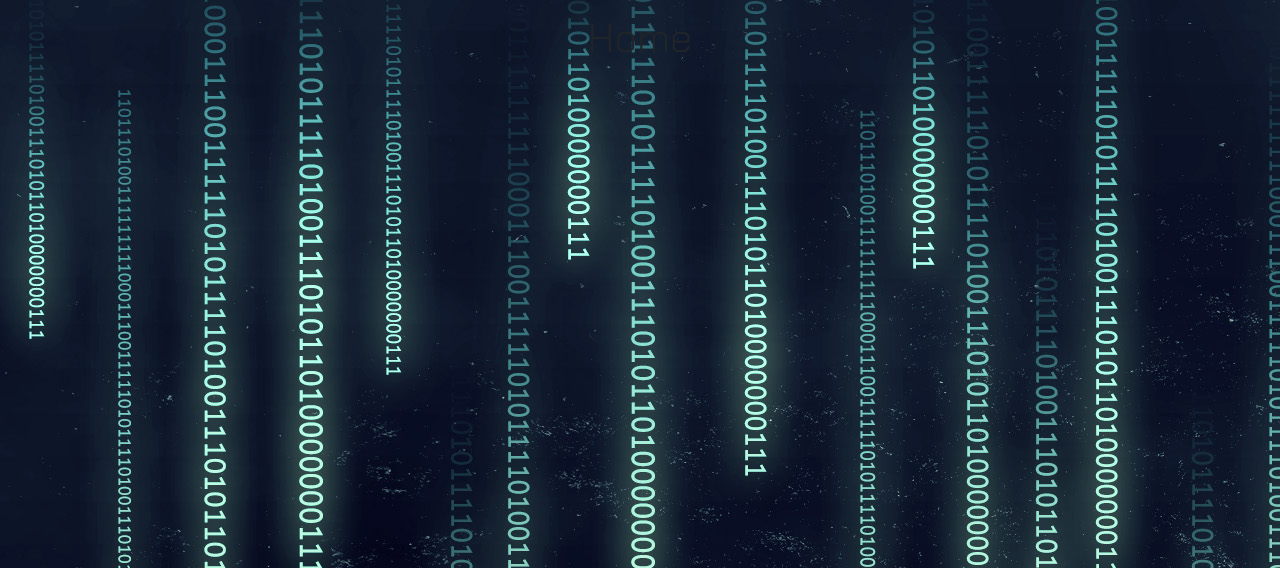
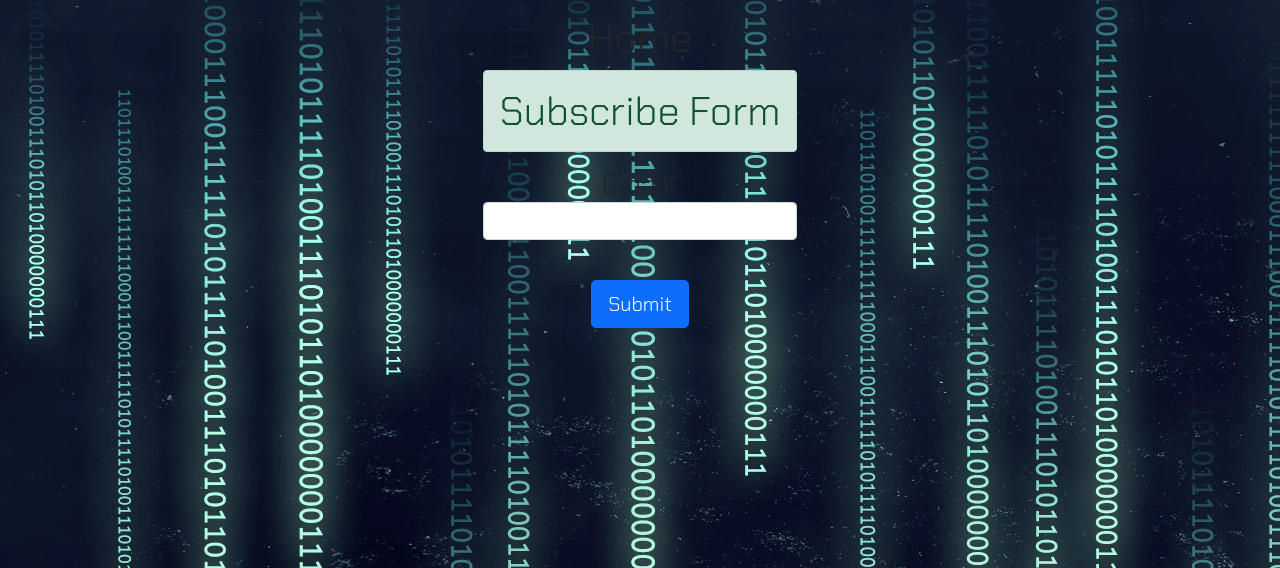
Before and after one commit to kimjane93/AppCacheApp, a Django app: page / in a window 1280 px wide. Shown: the part 56-624 px from the top of the page. Run offline with Django 3.2, Linux system fonts and the light colour scheme; some libraries are stand-ins or nearby versions.

Commit message:
implement subscibe functionality where entering your email generates a preset message to that address

```diff
--- a/main_app/forms.py
+++ b/main_app/forms.py
@@ -1,7 +1,7 @@
 from django.forms import ModelForm
 from django.contrib.auth.models import User
 from django.contrib.auth.forms import UserCreationForm
-from .models import Note, BuildLink
+from .models import Note, BuildLink, Subscribe
 
 class UserForm(UserCreationForm):
     class Meta(UserCreationForm):
@@ -17,3 +17,8 @@ class BuildLinkForm(ModelForm):
     class Meta:
         model = BuildLink
         fields = ['name', 'link']
+
+class SubscribeForm(ModelForm):
+    class Meta:
+        model = Subscribe
+        fields = '__all__'
--- a/main_app/models.py
+++ b/main_app/models.py
@@ -64,3 +64,9 @@ class BuildLink(models.Model):
 
     def __str__(self):
         return f"{self.name} linked by {self.user.id}"
+
+class Subscribe(models.Model):
+    email = models.EmailField()
+
+    def __str__(self):
+        return self.email
--- a/main_app/templates/home.html
+++ b/main_app/templates/home.html
@@ -1,7 +1,22 @@
 {% extends 'base.html' %}
 
 {% block content %}
+{% load crispy_forms_tags %}
 
 <h1>Home</h1>
 
+<center>
+    <h1 class = 'alert alert-success'>Subscribe Form</h1>
+<form method="POST">
+    {% csrf_token %}
+    <div class = "form-group">
+        <p>
+        <h3>{{ subscribe_form|crispy }}</h3>
+    </p>
+        <br>
+        <input type="submit" name="Subscribe" class = 'btn btn-primary btn-lg'>
+            </div>
+        </form>
+    </center>
+
 {% endblock %}
--- a/main_app/views.py
+++ b/main_app/views.py
@@ -6,12 +6,22 @@ from django.contrib.auth.forms import UserCreationForm
 from django.contrib.auth.decorators import login_required
 from .models import Profile, Technologie, App, User, Note, BuildLink
 from django.contrib.auth.mixins import LoginRequiredMixin
-from .forms import UserForm, NoteForm, BuildLinkForm
+from .forms import UserForm, NoteForm, BuildLinkForm, SubscribeForm
 from django.db.models import Q
+from appcache.settings import EMAIL_HOST_USER
+from django.core.mail import send_mail
 
 
 def home(request):
-    return render(request, 'home.html')
+  subscribe_form = SubscribeForm()
+  if request.method == 'POST':
+    subscribe_form = SubscribeForm(request.POST)
+    subject = 'Welcome To The Dev Community at App Cache'
+    message = 'Thanks for subscribing to the App Cache Flash! We hope you enjoy sharing and comparing with your fellow coders. Create some app ideas here, implement a few ideas there, and be sure to network with each other on Linkedin!'
+    recipient = str(subscribe_form['email'].value())
+    send_mail(subject, message, EMAIL_HOST_USER, [recipient], fail_silently = False)
+    return render(request, 'subscribe/success.html', {'recipient': recipient})
+  return render(request, 'home.html', {'subscribe_form': subscribe_form})
 
 def about(request):
     return render(request, 'about.html')
@@ -51,6 +61,19 @@ def users_detail(request, user_id):
 def profile(request):
   user = User.objects.get(id=request.user.id)
   return render(request, 'accounts/profile.html', {'user': user})
+
+
+@login_required
+def subscribe(request):
+  subscribe_form = SubscribeForm()
+  if request.method == 'POST':
+    subscribe_form = SubscribeForm(request.POST)
+    subject = 'Welcome To The Dev Community at App Cache'
+    message = 'Thanks for subscribing to the App Cache Flash! We hope you enjoy sharing and comparing with your fellow coders. Create some app ideas here, implement a few ideas there, and be sure to network with each other on Linkedin!'
+    recipient = str(subscribe_form['email'].value())
+    send_mail(subject, message, EMAIL_HOST_USER, [recipient], fail_silently = False)
+    return render(request, 'subscribe/success.html', {'recipient': recipient})
+  return render(request, 'home.html', {'subscribe_form': subscribe_form})
 
 @login_required
 def apps_index(request):
```
Also changed, not shown: appcache/settings.py (+10 -0 lines), main_app/templates/subscribe/success.html (added, +7 -0 lines), main_app/migrations/0014_subscribe.py (added).
